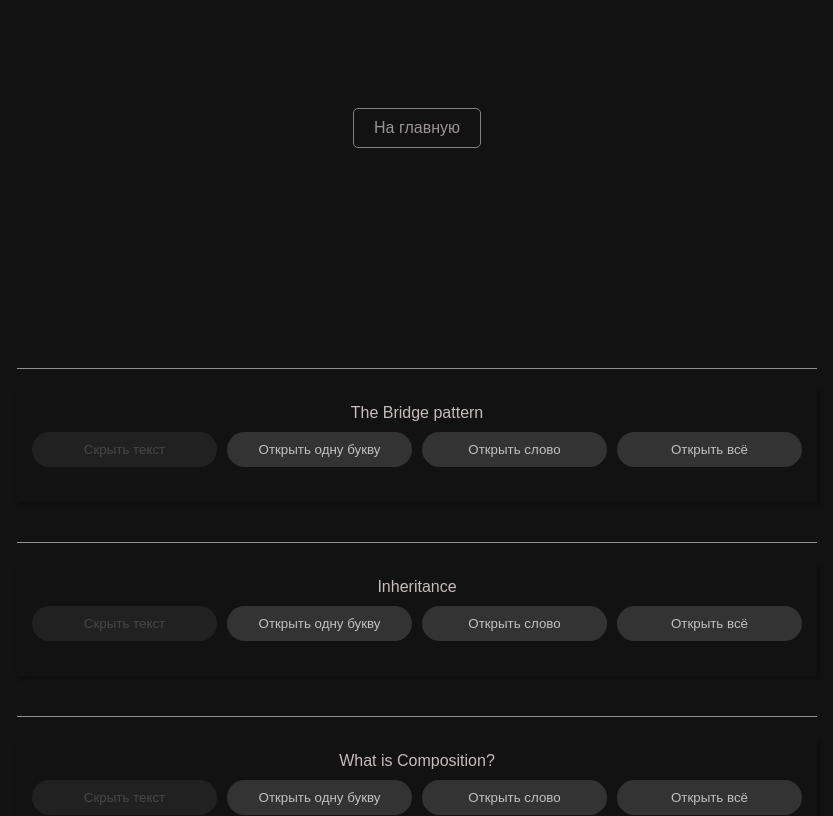
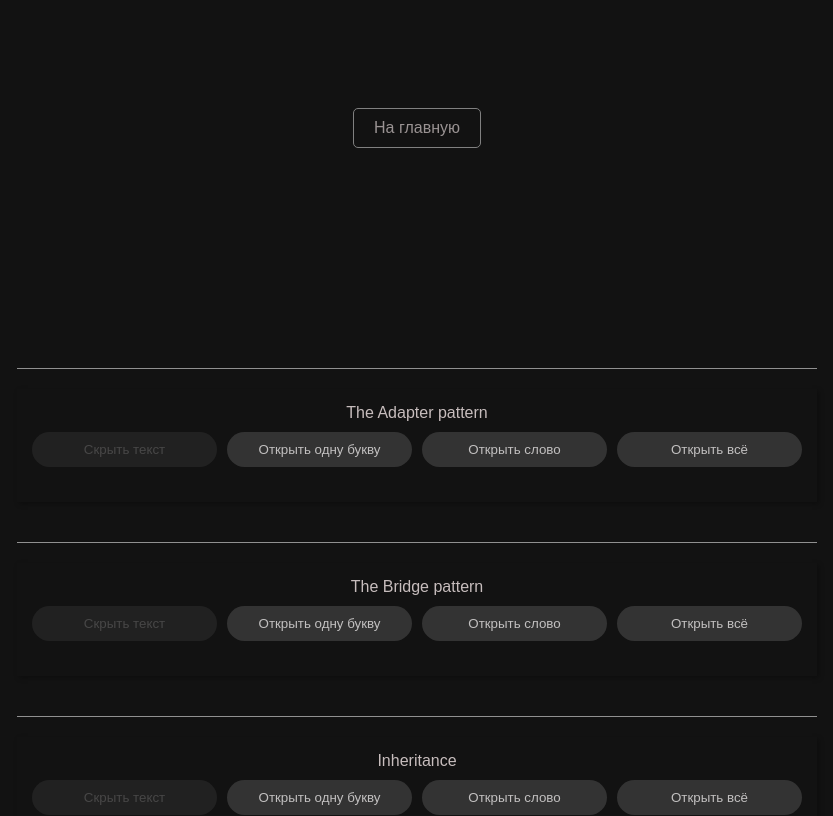
Before and after one commit to MaratYskak/MaratYskak, a plain HTML site: page structural/index.html in a window 1280 px wide. Shown: the top 816 px of the page, without its empty margins (223-1056 px from the left). Drawn offline with Linux system fonts and the light colour scheme.

Commit message:
add adapter

```diff
--- a/structural/index.html
+++ b/structural/index.html
@@ -29,6 +29,11 @@
 
     <script>
         const words = [{
+                "arabic": `allows objects with incompatible interfaces to collaborate. It acts as a bridge between two incompatible interfaces`,
+                "id": 0,
+                "russian": `The Adapter pattern`,
+            },
+            {
                 "arabic": `The Bridge pattern separates an abstraction from its implementation so that the two can vary independently. It's about preferring composition over inheritance`,
                 "id": 0,
                 "russian": `The Bridge pattern`,
```
